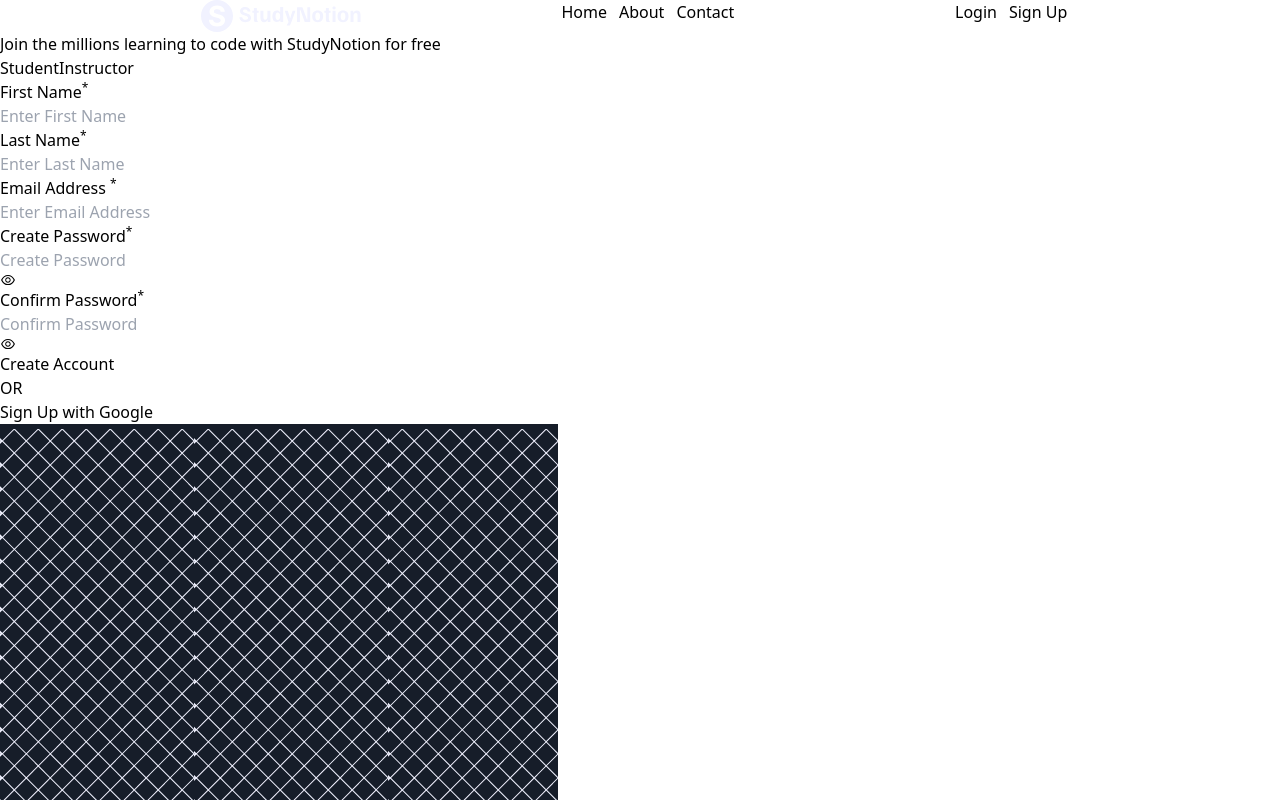
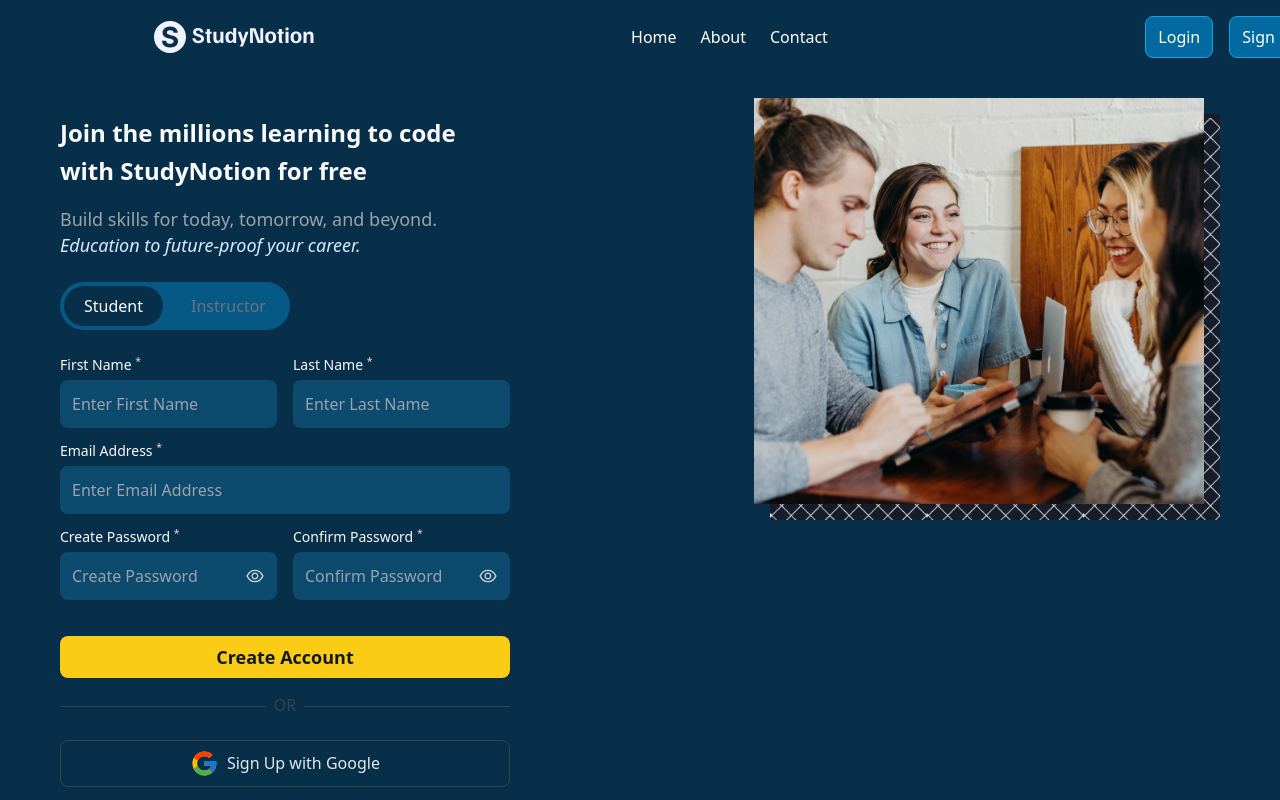
Before and after one commit to codeRastogi/studynotion, a React (Create React App) app: page /signup in a window 1280 px wide. Shown: the top 800 px of the page. Built offline with nearby package versions, Linux system fonts and the light colour scheme.

Commit message:
Signup Login done with frontend logic & style

```diff
--- a/src/App.js
+++ b/src/App.js
@@ -6,18 +6,23 @@
 import Signup from "./pages/Signup";
 import Dashboard from "./pages/Dashboard";
 import { useState } from 'react';
+import PrivateRoute from './components/PrivateRoute';
 
 function App() {
 
   const [isLoggedIn, setIsLoggedIn] = useState(false);
   return (
-    <div>
-      <Navbar isLoggedIn = {isLoggedIn} setIsLoggedIn = {setIsLoggedIn}/>
+    <div className='w-screen h-screen max-h-full bg-sky-950 flex flex-col overflow-x-hidden'>
+      <Navbar isLoggedIn={isLoggedIn} setIsLoggedIn={setIsLoggedIn} />
       <Routes>
-        <Route path='/' element={<Home />}/>
-        <Route path='/login' element={<Login setIsLoggedIn={setIsLoggedIn}/>} />
-        <Route path='/signup' element={<Signup setIsLoggedIn={setIsLoggedIn}/>} />
-        <Route path='/dashboard' element={<Dashboard />} />
+        <Route path='/' element={<Home />} />
+        <Route path='/login' element={<Login setIsLoggedIn={setIsLoggedIn} />} />
+        <Route path='/signup' element={<Signup setIsLoggedIn={setIsLoggedIn} />} />
+        <Route path='/dashboard' element={
+          <PrivateRoute isLoggedIn = {isLoggedIn}>
+            <Dashboard/>
+          </PrivateRoute>
+        } />
       </Routes>
     </div>
   );
--- a/src/components/Navbar.js
+++ b/src/components/Navbar.js
@@ -9,12 +9,12 @@
   let setIsLoggedIn = props.setIsLoggedIn;
 
   return (
-    <div className='flex justify-evenly'>
+    <div className='flex ml-[12vw] justify-between items-center w-11/12 max-w-[1160px] py-4 max-auto'>
       <Link to={"/"}>
-        <img src={logo} alt='logo' width={160} height={32} loading='lazy' />
+        <img  src={logo} alt='logo' width={160} height={32} loading='lazy' />
       </Link>
       <nav>
-        <ul className='flex gap-3'>
+        <ul className=' text-white flex gap-x-6'>
           <li>
             <Link to="/">Home</Link>
           </li>
@@ -26,11 +26,12 @@
           </li>
         </ul>
       </nav>
-      <div className='flex gap-3 ml-5 mr-3'>
+      <div className='flex item-center gap-x-4'>
         {
           !isLoggedIn &&
           <Link to={"/login"}>
-            <button >
+            <button className='bg-sky-700 text-white py-[8px] px-[12px]
+            rounded-[8px] border border-sky-500'>
               Login
             </button>
           </Link>
@@ -39,7 +40,8 @@
         {
           !isLoggedIn &&
           <Link to={"/signup"}>
-            <button>
+            <button className='bg-sky-700 text-white py-[8px] px-[12px]
+            rounded-[8px] border border-sky-500'>
               Sign Up
             </button>
           </Link>
@@ -48,7 +50,8 @@
         {
           isLoggedIn &&
           <Link to={"/"}>
-            <button onClick={() => {
+            <button className='bg-sky-700 text-white py-[8px] px-[12px]
+            rounded-[8px] border border-sky-500' onClick={() => {
               setIsLoggedIn(false);
               toast.success("Logged Out")
             }}>
@@ -60,7 +63,8 @@
         {
           isLoggedIn &&
           <Link to={"/dashboard"}>
-            <button>
+            <button className='bg-sky-700 text-white py-[8px] px-[12px]
+            rounded-[8px] border border-sky-500'>
               Dashboard
             </button>
           </Link>
--- /dev/null
+++ b/src/components/PrivateRoute.js
@@ -0,0 +1,12 @@
+import React from 'react'
+import { Navigate } from 'react-router-dom'
+
+const PrivateRoute = ({isLoggedIn, children}) => {
+  if(isLoggedIn){
+    return children;
+  }else{
+    return <Navigate to ="/login"/>
+  }
+}
+
+export default PrivateRoute
--- a/src/components/SignupForm.js
+++ b/src/components/SignupForm.js
@@ -3,7 +3,7 @@
 import { AiOutlineEye, AiOutlineEyeInvisible } from 'react-icons/ai';
 import { useNavigate } from 'react-router-dom';
 
-const SignupForm = ({setIsLoggedIn}) => {
+const SignupForm = ({ setIsLoggedIn }) => {
     const navigate = useNavigate();
     const [FormData, setFormData] = useState({
         firstname: "", lastname: "", email: "", password: ""
@@ -13,45 +13,56 @@
     const [showPassword1, setShowPassword1] = useState(false);
     const [showPassword2, setShowPassword2] = useState(false);
 
+    const [accountType, setAccountType] = useState("student");
+
     function changeHandler(event) {
         setFormData((prevData) => ({
-            ...prevData, [event.target.name]: event.target.value
+            ...prevData, [event.target.name]: event.target.value , accountType
         }))
     }
 
     function submitHandler(event) {
         event.preventDefault();
-        if(FormData.password !== FormData.confirmPassword){
+        if (FormData.password !== FormData.confirmPassword) {
             toast.error("Passwrod didnt Match")
 
-        }else{
+        } else {
             const AccountData = {
                 ...FormData
             }
             toast.success("Welcome to Study Notion");
             navigate("/dashboard");
             setIsLoggedIn(true)
-        console.log(FormData);
+            console.log(AccountData);
         }
     }
 
+
+
     return (
-        <div>
+        <div >
 
-            <div>
-                <button>
+            <div
+            className='flex bg-sky-800 p-1 gap-x-2 my-6 rounded-full max-w-max'
+            >
+                <button
+                className={`${accountType === "student" ? "bg-sky-950 text-gray-50" : "bg-transparent text-gray-500"} py-2 px-5 rounded-full transition-all duration-200`}
+                onClick={() => setAccountType("student")}>
                     Student
                 </button>
-                <button>
+                <button
+                className={`${accountType === "instructor" ? "bg-sky-950 text-gray-50" : "bg-transparent text-gray-500"} py-2 px-5 rounded-full transition-all duration-200`}
+                onClick={() => setAccountType("instructor")}>
                     Instructor
                 </button>
             </div>
 
-            <form onSubmit={submitHandler}>
-                <div>
-                    <label>
-                        <p>
-                            First Name<sup>*</sup>
+            <form className='flex flex-col gap-3'
+            onSubmit={submitHandler}>
+                <div className='flex gap-x-4'>
+                    <label className='w-full'>
+                        <p className='text-[0.875rem] text-gray-50 mb-1 leading-[1.375rem]'>
+                            First Name <sup className='text-pink-200'>*</sup>
                         </p>
                         <input
                             required
@@ -60,12 +71,13 @@
                             onChange={changeHandler}
                             placeholder='Enter First Name'
                             name='firstname'
+                            className='bg-sky-900 rounded-lg text-gray-50 w-full p-[12px] hover:bg-sky-800'
                         />
                     </label>
 
-                    <label>
-                        <p>
-                            Last Name<sup>*</sup>
+                    <label className='w-full'>
+                        <p className='text-[0.875rem] text-gray-50 mb-1 leading-[1.375rem]'>
+                            Last Name <sup className='text-pink-200'>*</sup>
                         </p>
                         <input
                             required
@@ -74,13 +86,14 @@
                             onChange={changeHandler}
                             placeholder='Enter Last Name'
                             name='lastname'
+                            className='bg-sky-900 rounded-lg text-gray-50 w-full p-[12px] hover:bg-sky-800'
                         />
                     </label>
                 </div>
 
-                <label>
-                    <p>
-                        Email Address <sup>*</sup>
+                <label className='w-full'>
+                    <p className='text-[0.875rem] text-gray-50 mb-1 leading-[1.375rem]'>
+                        Email Address <sup className='text-pink-200'>*</sup>
                     </p>
                     <input
                         required
@@ -89,14 +102,15 @@
                         onChange={changeHandler}
                         placeholder='Enter Email Address'
                         name='email'
+                        className='bg-sky-900 rounded-lg text-gray-50 w-full p-[12px] hover:bg-sky-800'
                     />
                 </label>
 
 
-                <div>
-                    <label>
-                        <p>
-                            Create Password<sup>*</sup>
+                <div className='flex gap-x-4'>
+                    <label className='w-full relative'>
+                        <p className='text-[0.875rem] text-gray-50 mb-1 leading-[1.375rem]'>
+                            Create Password <sup className='text-pink-200'>*</sup>
                         </p>
                         <input
                             required
@@ -105,17 +119,20 @@
                             onChange={changeHandler}
                             placeholder='Create Password'
                             name='password'
+                            className='bg-sky-900 rounded-lg text-gray-50 w-full p-[12px] hover:bg-sky-800'
                         />
 
-                        <span onClick={() => setShowPassword1((prev) => !prev)}>
-                            {showPassword1 ? (<AiOutlineEyeInvisible />) : (<AiOutlineEye />)}
+                        <span
+                            className='absolute right-3  top-[40px] cursor-pointer'
+                            onClick={() => setShowPassword1((prev) => !prev)}>
+                            {showPassword1 ? (<AiOutlineEyeInvisible className='fill-gray-300 size-[1.25rem] hover:fill-gray-100' />) : (<AiOutlineEye className='fill-gray-300 size-[1.25rem] hover:fill-gray-100' />)}
                         </span>
 
                     </label>
 
-                    <label>
-                        <p>
-                            Confirm Password<sup>*</sup>
+                    <label className='w-full relative'>
+                        <p className='text-[0.875rem] text-gray-50 mb-1 leading-[1.375rem]'>
+                            Confirm Password <sup className='text-pink-200'>*</sup>
                         </p>
                         <input
                             required
@@ -124,16 +141,19 @@
                             onChange={changeHandler}
                             placeholder='Confirm Password'
                             name='confirmPassword'
+                            className='bg-sky-900 rounded-lg text-gray-50 w-full p-[12px] hover:bg-sky-800'
                         />
 
-                        <span onClick={() => setShowPassword2((prev) => !prev)}>
-                            {showPassword2 ? (<AiOutlineEyeInvisible />) : (<AiOutlineEye />)}
+                        <span
+                            className='absolute right-3  top-[40px] cursor-pointer'
+                            onClick={() => setShowPassword2((prev) => !prev)}>
+                            {showPassword2 ? (<AiOutlineEyeInvisible className='fill-gray-300 size-[1.25rem] hover:fill-gray-100' />) : (<AiOutlineEye className='fill-gray-300 size-[1.25rem] hover:fill-gray-100' />)}
                         </span>
 
                     </label>
                 </div>
 
-                <button>Create Account</button>
+                <button className='mt-6 bg-yellow-400 text-center text-lg text-gray-900 font-bold w-full rounded-lg p-[7px] hover:bg-yellow-300'>Create Account</button>
             </form>
 
         </div>
--- a/src/components/Template.js
+++ b/src/components/Template.js
@@ -2,31 +2,39 @@
 import frameImage from "../assets/frame.png"
 import SignupForm from './SignupForm'
 import LoginForm from './LoginForm'
+import { FcGoogle } from 'react-icons/fc'
 
-const Template = ({ title, desc1, desc2, image, formtype, setIsLoggedIn}) => {
-   console.log(formtype)
+const Template = ({ title, desc1, desc2, image, formtype, setIsLoggedIn }) => {
+
     return (
-        <div>
-            <h1>{title}</h1>
-            <p>
-                <span>{desc1}</span>
-                <span>{desc2}</span>
-            </p>
-            {formtype === "signup" ?
-                (<SignupForm setIsLoggedIn = {setIsLoggedIn}/>) : (<LoginForm setIsLoggedIn = {setIsLoggedIn}/>)
-            }
+        <div className='flex justify-between w-11/12 max-w-[1160px] py-10 mx-auto gap-x-12 gap-y-0'>
 
-            <div>
-                <div></div>
-                <p>OR</p>
-                <div></div>
+            <div className='w-11/12 max-w-[450px]'>
+                <h1 className='text-gray-50 font-semibold text-[1.5rem] leading-[2.375rem]'>{title}</h1>
+                <p className='text-[1.125rem] leading-[1.625rem] mt-4'>
+                    <span className='text-gray-400'>{desc1}</span>
+                    <br/>
+                    <span className='text-blue-100 italic'>{desc2}</span>
+                </p>
+                {formtype === "signup" ?
+                    (<SignupForm setIsLoggedIn={setIsLoggedIn} />) : (<LoginForm setIsLoggedIn={setIsLoggedIn} />)
+                }
+
+                <div className='flex w-full item-center my-4 gap-x-2'>
+                    <div className='w-full h-[1px] bg-gray-700 mt-3'></div>
+                    <p className='text-gray-700 font-medium leading-[1.375rem]'>OR</p>
+                    <div className='w-full h-[1px] bg-gray-700 mt-3'></div>
+                </div>
+
+                <button className='w-full flex justify-center items-center rounded-[8px] font-medium text-gray-200 border border-gray-700 px-[12px] py-[8px] gap-x-2 mt-6
+                hover:bg-slate-500'>
+                    <FcGoogle size={"1.8rem"}/>
+                    <p>{formtype === "login"?("Sign In with Google"):("Sign Up with Google")}</p>
+                </button>
             </div>
 
-            <button>
-                <p>Sign Up with Google</p>
-            </button>
 
-            <div>
+            <div className='relative w-11/12 max-w-[450px]'>
                 <img src={frameImage}
                     alt='pattern'
                     width={558}
@@ -37,7 +45,9 @@
                     alt='Students'
                     width={558}
                     height={490}
-                    loading='lazy' />
+                    loading='lazy'
+                    className='absolute -top-4 right-4'
+                    />
 
             </div>
         </div>
--- a/src/pages/Dashboard.js
+++ b/src/pages/Dashboard.js
@@ -2,7 +2,7 @@
 
 const Dashboard = () => {
   return (
-    <div className='flex justify-center items-center'>Welcome to Study Notion</div>
+    <div className='flex justify-center items-center text-white text-3xl h-full'>Welcome to Study Notion</div>
   )
 }
 
--- a/src/pages/Home.js
+++ b/src/pages/Home.js
@@ -2,7 +2,7 @@
 
 const Home = () => {
   return (
-    <div className='flex justify-center items-center'>Home</div>
+    <div className='flex justify-center items-center text-white text-3xl h-full'>Home</div>
   )
 }
 
--- a/src/pages/Login.js
+++ b/src/pages/Login.js
@@ -6,8 +6,8 @@
 
       <Template
       title="Welcome Back"
-      description1="Build skills for today, tomorrow, and beyond."
-      description2="Education to future-proof your career."
+      desc1="Build skills for today, tomorrow, and beyond."
+      desc2="Education to future-proof your career."
       image={loginImg}
       formtype="login"
       setIsLoggedIn={setIsLoggedIn}
--- a/src/pages/Signup.js
+++ b/src/pages/Signup.js
@@ -5,8 +5,8 @@
   return (
     <Template
     title="Join the millions learning to code with StudyNotion for free"
-    description1="Build skills for today, tomorrow, and beyond."
-    description2="Education to future-proof your career."
+    desc1="Build skills for today, tomorrow, and beyond."
+    desc2="Education to future-proof your career."
     image={signupImg}
     formtype="signup"
     setIsLoggedIn={setIsLoggedIn}
```
Also changed, not shown: src/components/LoginForm.js (+17 -12 lines). Lines whose indentation alone changed are shown as unchanged.
